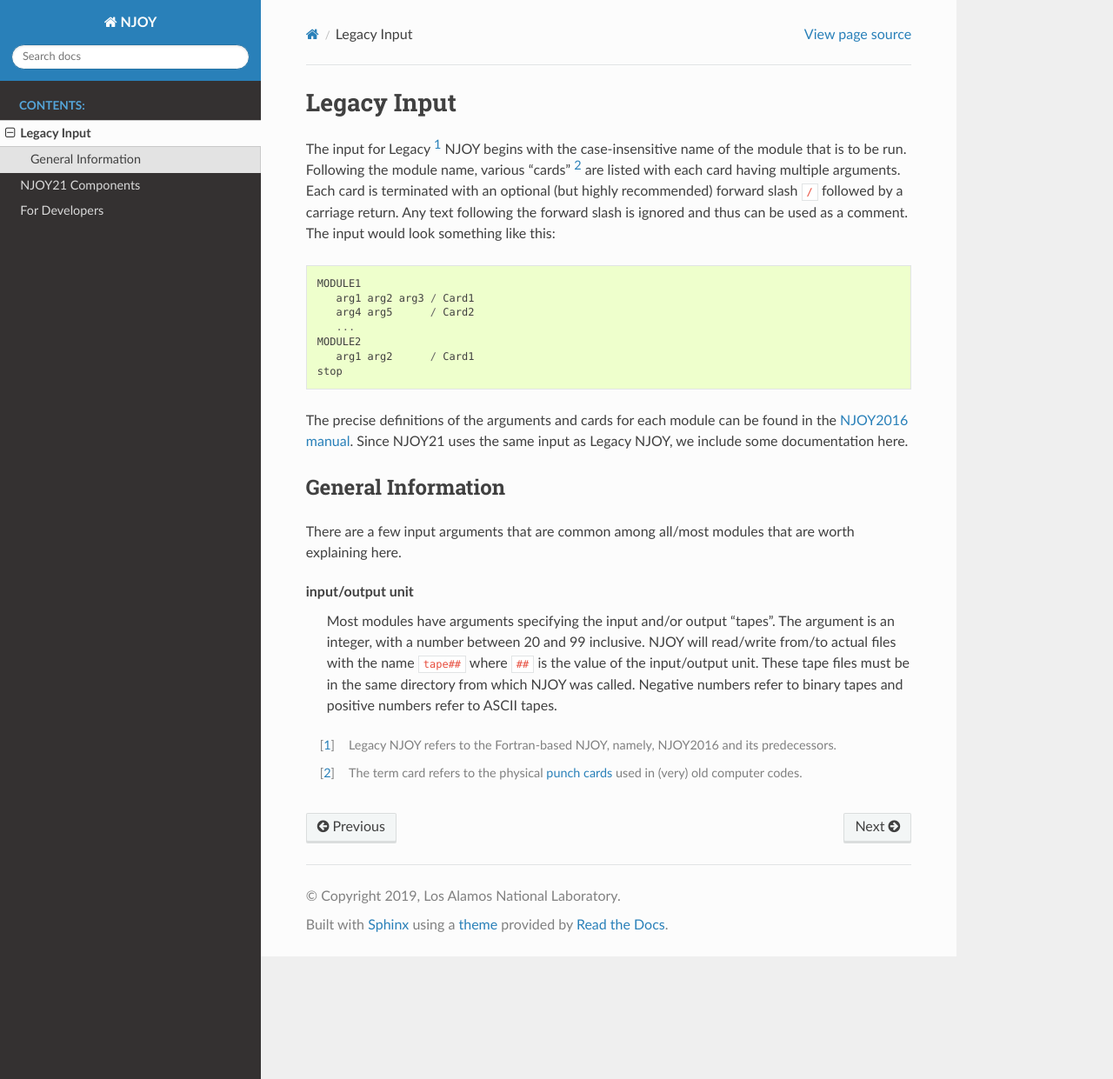
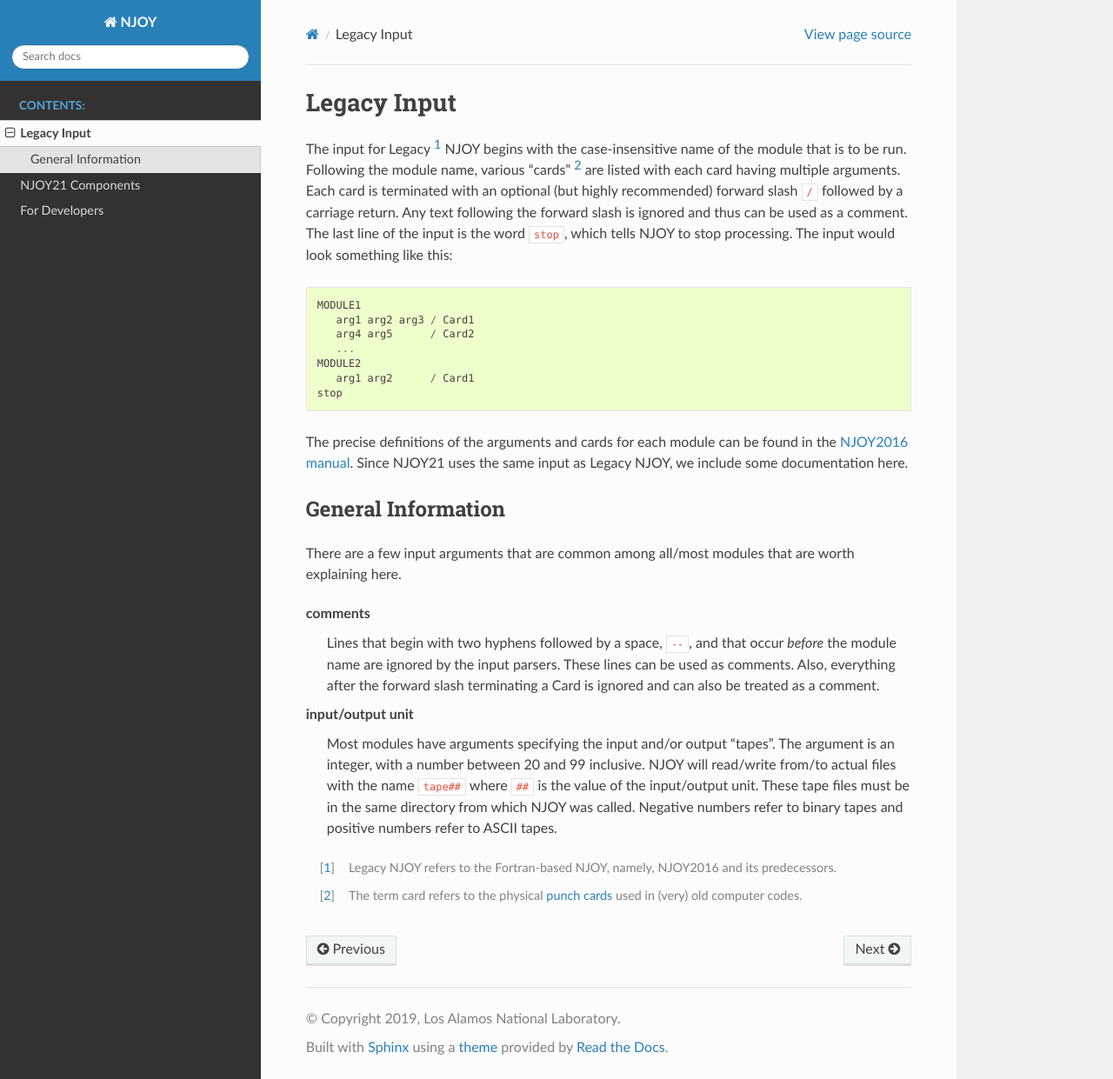
Before and after one commit to njoy/docs, a Sphinx documentation site: the page built from docs/LegacyInputs.rst, in a window 1280 px wide and 1241 px high. Shown: the whole window at 87% size. Built offline with Sphinx 7.4.7 and the Read the Docs theme 2.0.0, drawn with Linux system fonts in a browser that asks for light colours.

Commit message:
Adding information about comments.

```diff
--- a/docs/LegacyInputs.rst
+++ b/docs/LegacyInputs.rst
@@ -1,7 +1,7 @@
 ************
 Legacy Input
 ************
-The input for Legacy [#Legacy]_ NJOY begins with the case-insensitive name of the module that is to be run. Following the module name, various "cards" [#cards]_ are listed with each card having multiple arguments. Each card is terminated with an optional (but highly recommended) forward slash ``/`` followed by a carriage return. Any text following the forward slash is ignored and thus can be used as a comment. The input would look something like this: ::
+The input for Legacy [#Legacy]_ NJOY begins with the case-insensitive name of the module that is to be run. Following the module name, various "cards" [#cards]_ are listed with each card having multiple arguments. Each card is terminated with an optional (but highly recommended) forward slash ``/`` followed by a carriage return. Any text following the forward slash is ignored and thus can be used as a comment. The last line of the input is the word ``stop``, which tells NJOY to stop processing. The input would look something like this: ::
 
    MODULE1
       arg1 arg2 arg3 / Card1
@@ -19,6 +19,9 @@
 
 
 .. glossary::
+   comments
+      Lines that begin with two hyphens followed by a space, ``--``, and that occur *before* the module name are ignored by the input parsers. These lines can be used as comments. Also, everything after the forward slash terminating a Card is ignored and can also be treated as a comment.
+
    input/output unit
       Most modules have arguments specifying the input and/or output "tapes". The argument is an integer, with a number between 20 and 99 inclusive. NJOY will read/write from/to actual files with the name ``tape##`` where ``##`` is the value of the input/output unit. These tape files must be in the same directory from which NJOY was called. Negative numbers refer to binary tapes and positive numbers refer to ASCII tapes.
 
```
